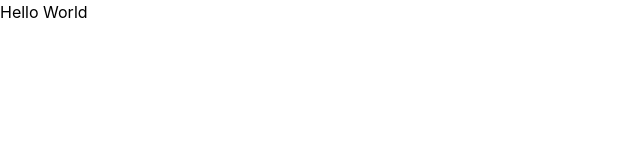
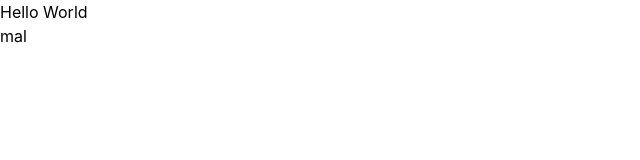
Before and after one commit to issmathe/harcamaTakip, a React (Create React App) app in the folder frontend/: page / in a window 1280 px wide. Shown: the top 160 px of the page, without its empty margins (0-640 px from the left). Built offline with nearby package versions, Linux system fonts and the light colour scheme; the HTML template or start-up script is replaced by a standard one.

Commit message:
açıklama

```diff
--- a/frontend/src/App.js
+++ b/frontend/src/App.js
@@ -1,8 +1,9 @@
-
+import Home from "./pages/Home";
 function App() {
   return (
     <div className="App">
       <h1>Hello World</h1>
+      <Home />
     </div>
   );
 }
--- /dev/null
+++ b/frontend/src/pages/Home.jsx
@@ -0,0 +1,11 @@
+import React from 'react'
+
+const Home = () => {
+  return (
+    <div>
+      mal
+    </div>
+  )
+}
+
+export default Home
```
